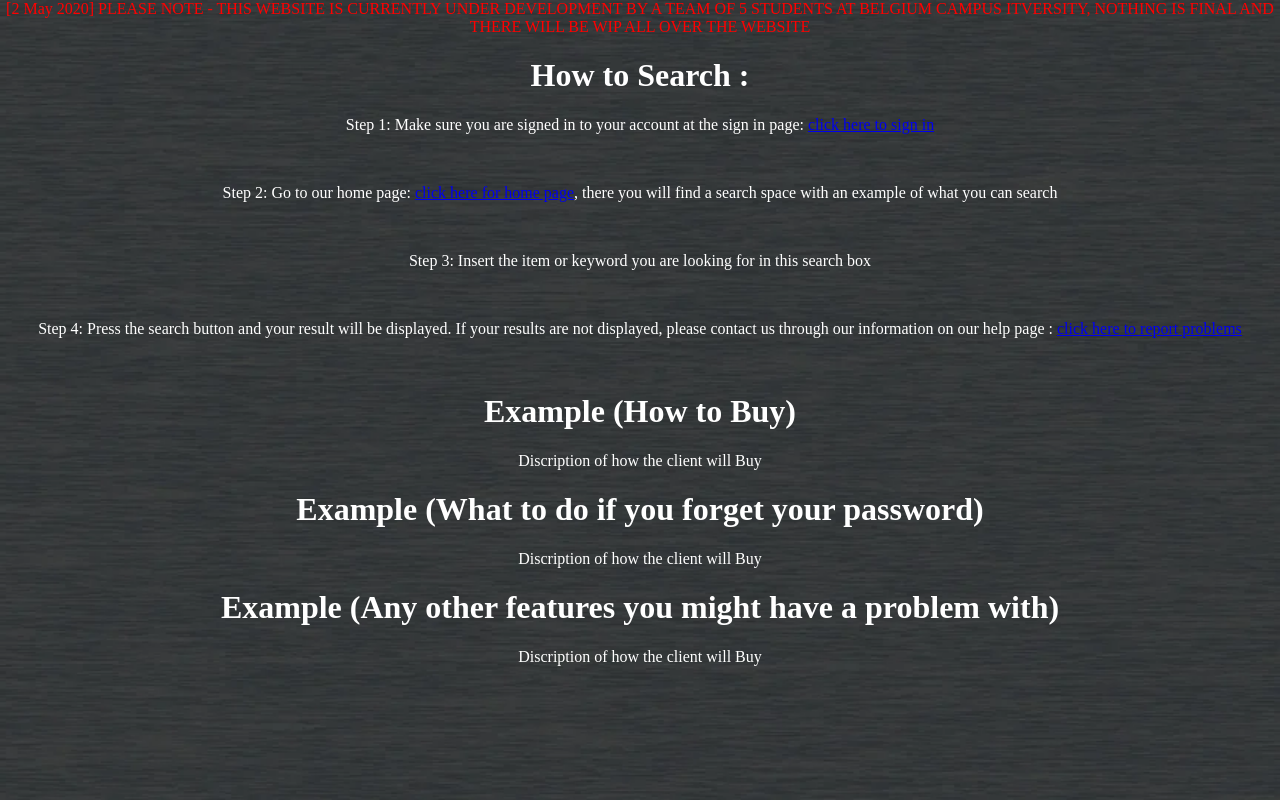
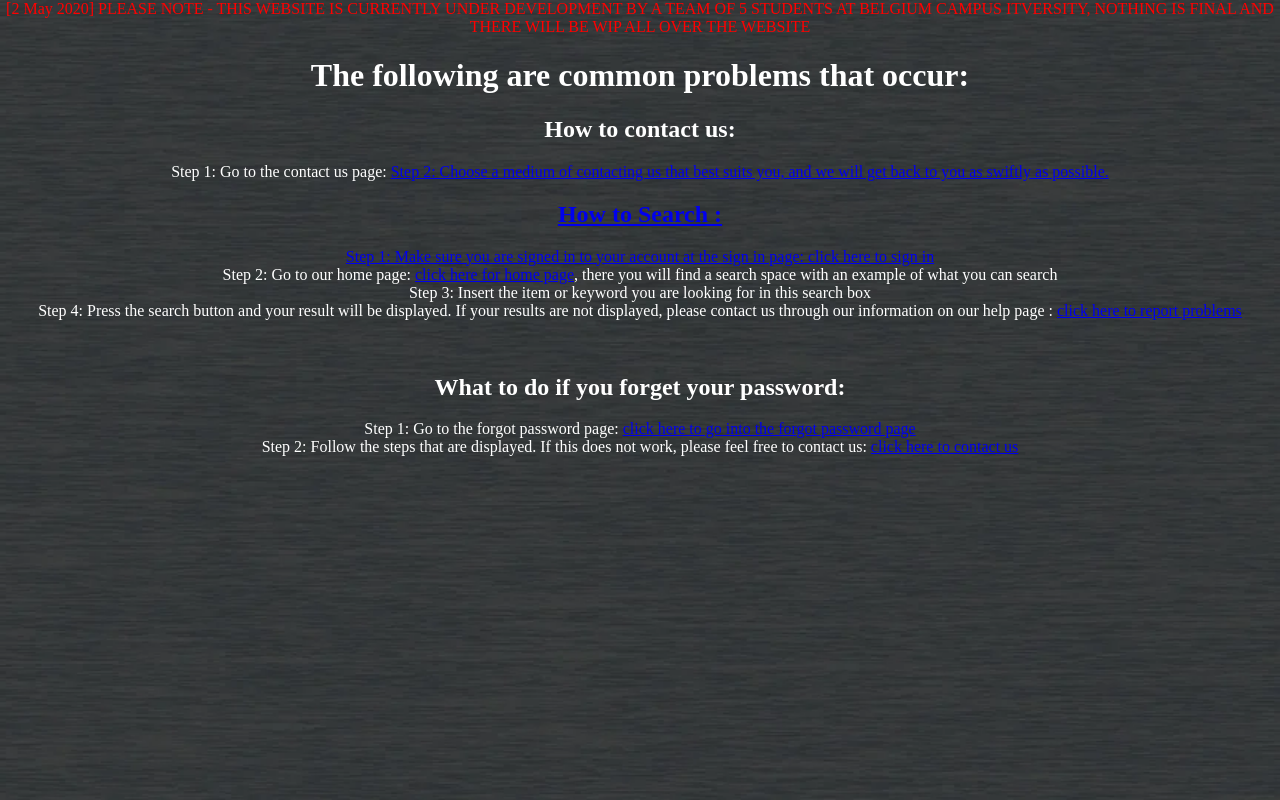
Before and after one commit to Jaco-van-Stryp/Sales-Forcasting-Project, a plain HTML site: page Sales_Forecasting/help.html in a window 1280 px wide. Drawn offline with Linux system fonts and the light colour scheme.

Commit message:
Update help.html
Formatting, hyperlinks and more steps

```diff
--- a/Sales_Forecasting/help.html
+++ b/Sales_Forecasting/help.html
@@ -12,17 +12,22 @@
     <p style="color: red; text-align: center;">
         [2 May 2020] PLEASE NOTE - THIS WEBSITE IS CURRENTLY UNDER DEVELOPMENT BY A TEAM OF 5 STUDENTS AT BELGIUM CAMPUS ITVERSITY, NOTHING IS FINAL AND THERE WILL BE WIP ALL OVER THE WEBSITE
     </p>
-    <h1> How to Search :</h1>
-    <p>Step 1: Make sure you are signed in to your account at the sign in page: <a href="sign_in.html">click here to sign in</a></p><br>
-    <p>Step 2: Go to our home page: <a href= "index.html" > click here for home page</a>, there you will find a search space with an example of what you can search</p> <br>
-    <p>Step 3: Insert the item or keyword you are looking for in this search box</p><br>
-    <p>Step 4: Press the search button and your result will be displayed. If your results are not displayed, please contact us through our information on our help page : <a href= "contact_us.html">click here to report problems</a></p><br>
-    <h1>Example (How to Buy)</h1>
-    <p>Discription of how the client will Buy</p>
-    <h1>Example (What to do if you forget your password)</h1>
-    <p>Discription of how the client will Buy</p>
-    <h1>Example (Any other features you might have a problem with)</h1>
-    <p>Discription of how the client will Buy</p>
+    <h1>
+    <h1>The following are common problems that occur:</h1>
+
+    <h2> How to contact us: </h2>
+    <p>Step 1: Go to the contact us page: <a href="contact_us.html> click here to go into the contact us page</a><br>
+       Step 2: Choose a medium of contacting us that best suits you, and we will get back to you as swiftly as possible.
+
+    <h2>How to Search :</h2>
+    <p>Step 1: Make sure you are signed in to your account at the sign in page: <a href="sign_in.html">click here to sign in</a><br>
+    Step 2: Go to our home page: <a href= "index.html" > click here for home page</a>, there you will find a search space with an example of what you can search<br>
+    Step 3: Insert the item or keyword you are looking for in this search box<br>
+    Step 4: Press the search button and your result will be displayed. If your results are not displayed, please contact us through our information on our help page : <a href= "contact_us.html">click here to report problems</a></p><br>
+
+    <h2>What to do if you forget your password: </h2>
+    <p>Step 1: Go to the forgot password page: <a href="forget_password.html"> click here to go into the forgot password page</a><br>
+    Step 2: Follow the steps that are displayed. If this does not work, please feel free to contact us: <a href="contact_us.html" > click here to contact us</a></p><br>
 </body>
 
 </html>
```
